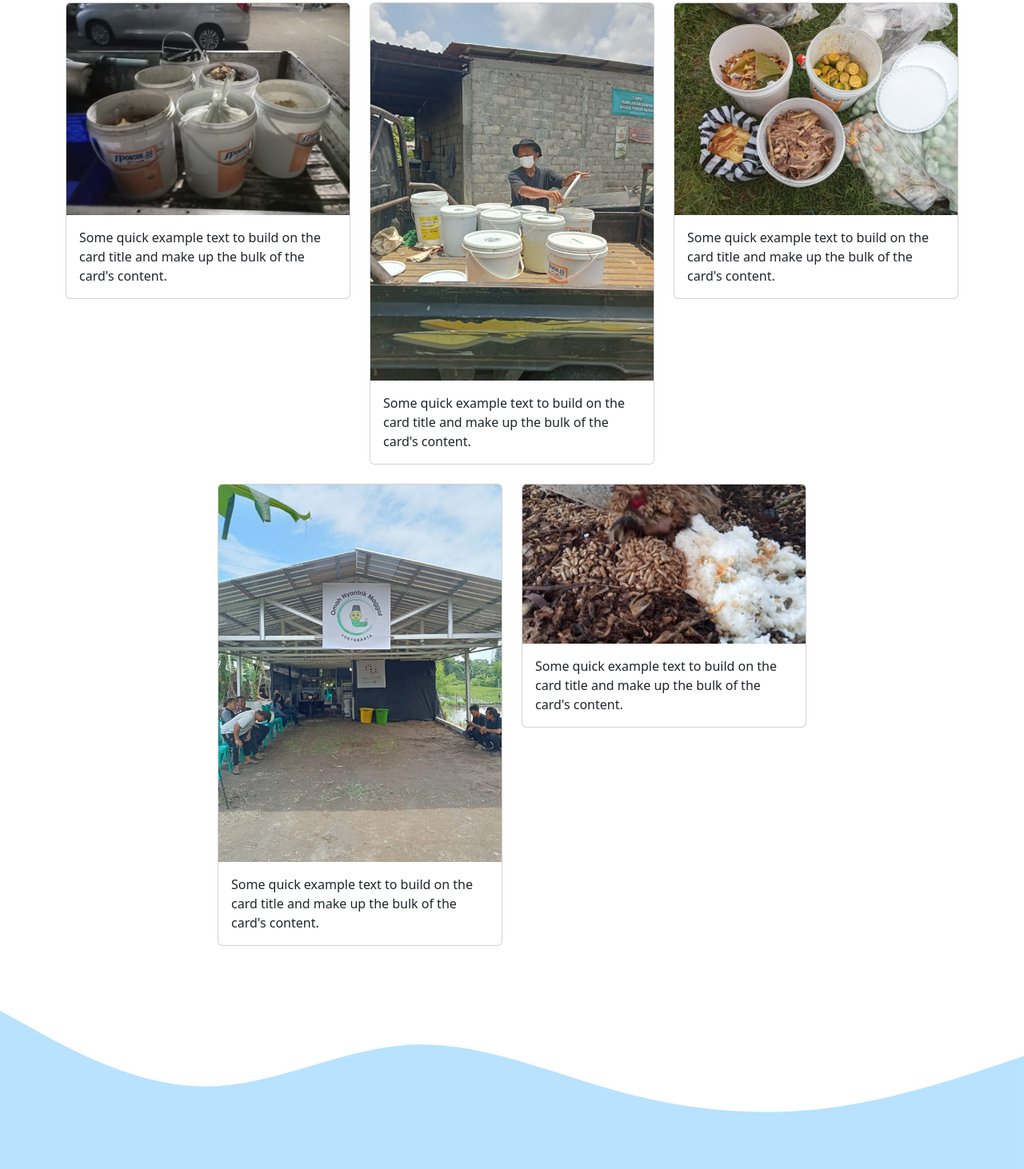
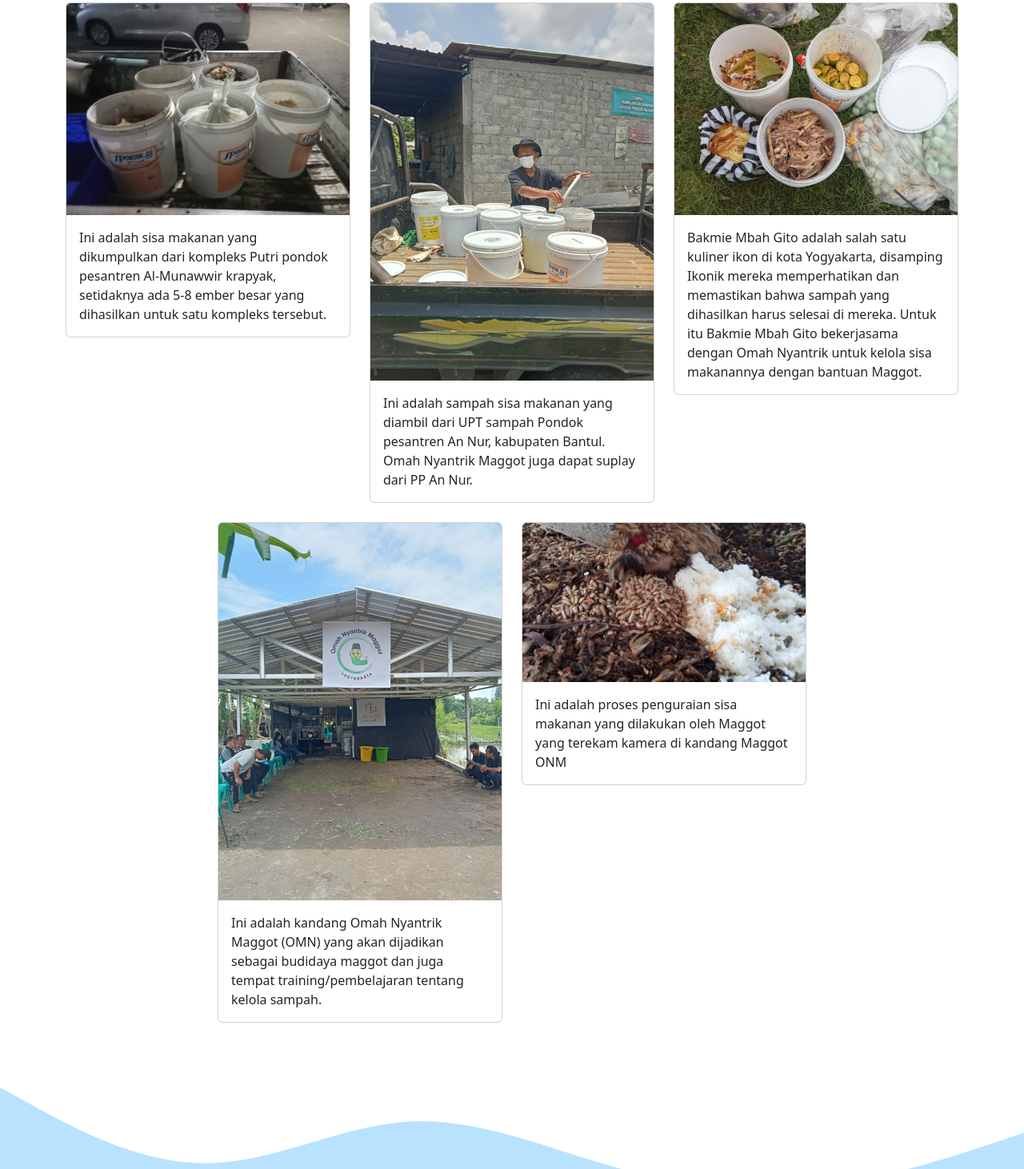
Before and after one commit to martwidarto/martportfolio, a plain HTML site: page index.html in a window 1280 px wide. Shown: the part 1594-3056 px from the top of the page at 80% size. Drawn offline with nearby package versions, Linux system fonts and the light colour scheme.

Commit message:
projectsedit2

```diff
--- a/index.html
+++ b/index.html
@@ -87,7 +87,7 @@
                     <div class="card" >
                         <img src="img/projects/omn1.jpg" class="card-img-top" alt="Project1">
                         <div class="card-body">
-                          <p class="card-text">Some quick example text to build on the card title and make up the bulk of the card's content.</p>
+                          <p class="card-text">Ini adalah sisa makanan yang dikumpulkan dari kompleks Putri pondok pesantren Al-Munawwir krapyak, setidaknya ada 5-8 ember besar yang dihasilkan untuk satu kompleks tersebut.</p>
                         </div>
                       </div>
                 </div>
@@ -95,7 +95,7 @@
                     <div class="card" >
                         <img src="img/projects/omn2.jpg" class="card-img-top" alt="Project2">
                         <div class="card-body">
-                          <p class="card-text">Some quick example text to build on the card title and make up the bulk of the card's content.</p>
+                          <p class="card-text">Ini adalah sampah sisa makanan yang diambil dari UPT sampah Pondok pesantren An Nur, kabupaten Bantul. Omah Nyantrik Maggot juga dapat suplay dari PP An Nur.</p>
                         </div>
                       </div>
                 </div>
@@ -103,7 +103,7 @@
                     <div class="card" >
                         <img src="img/projects/omn3.jpg" class="card-img-top" alt="Project3">
                         <div class="card-body">
-                          <p class="card-text">Some quick example text to build on the card title and make up the bulk of the card's content.</p>
+                          <p class="card-text">Bakmie Mbah Gito adalah salah satu kuliner ikon di kota Yogyakarta, disamping Ikonik mereka memperhatikan dan memastikan bahwa sampah yang dihasilkan harus selesai di mereka. Untuk itu Bakmie Mbah Gito bekerjasama dengan Omah Nyantrik untuk kelola sisa makanannya dengan bantuan Maggot.</p>
                         </div>
                       </div>
                 </div>
@@ -111,7 +111,7 @@
                     <div class="card" >
                         <img src="img/projects/omn4.jpg" class="card-img-top" alt="Project4">
                         <div class="card-body">
-                          <p class="card-text">Some quick example text to build on the card title and make up the bulk of the card's content.</p>
+                          <p class="card-text">Ini adalah kandang Omah Nyantrik Maggot (OMN) yang akan dijadikan sebagai budidaya maggot dan juga tempat training/pembelajaran tentang kelola sampah.</p>
                         </div>
                       </div>
                 </div>
@@ -119,7 +119,7 @@
                     <div class="card" >
                         <img src="img/projects/omn5.jpg" class="card-img-top" alt="Project5">
                         <div class="card-body">
-                          <p class="card-text">Some quick example text to build on the card title and make up the bulk of the card's content.</p>
+                          <p class="card-text">Ini adalah proses penguraian sisa makanan yang dilakukan oleh Maggot yang terekam kamera di kandang Maggot ONM</p>
                         </div>
                       </div>
                 </div>
```
